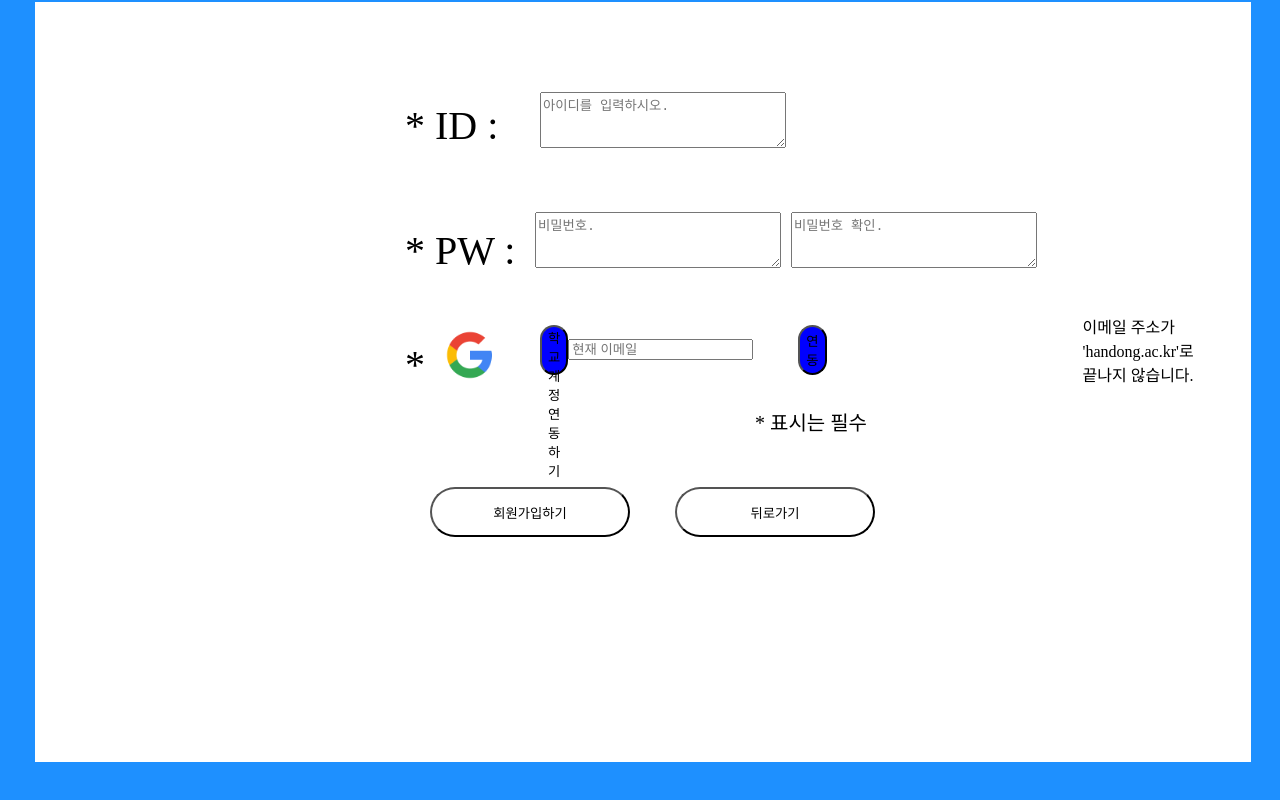
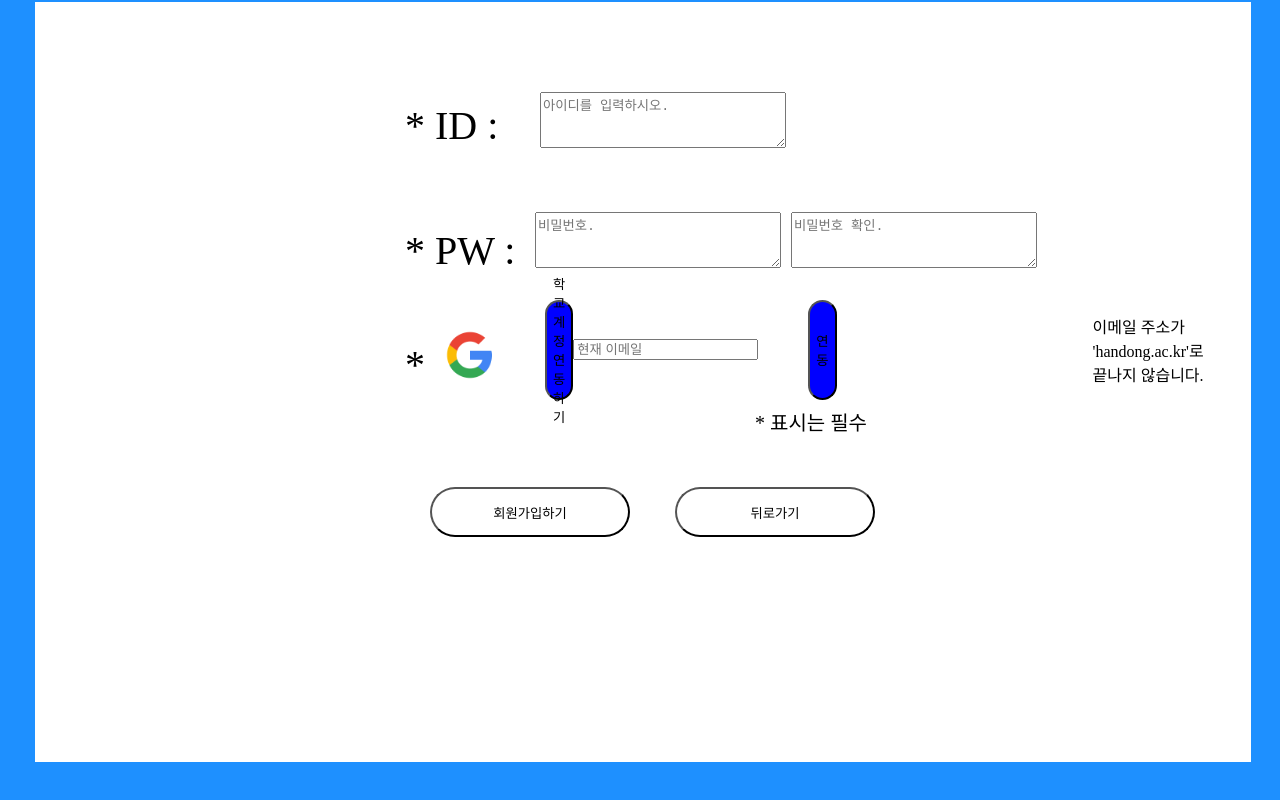
Before and after one commit to SleFriends/HanDongNe, a React (Create React App) app: page /Register in a window 1280 px wide. Shown: the part 670-1470 px from the top of the page. Built offline with nearby package versions, Linux system fonts and the light colour scheme; no server answers; the database is empty.

Commit message:
라우팅 구현 수정

```diff
--- a/src/css/register.css
+++ b/src/css/register.css
@@ -194,15 +194,33 @@ textarea.pwcarea{
 .gmailconnect {
     background-color: red;
     /* 기타 버튼 스타일을 추가로 지정할 수 있습니다. */
+    margin-left: 50px;
+    margin-top: 0px;
+    width:700px;
+    height: 100px;
+    display: flex;
+    align-items: center;
   }
 
   .gmailconnect.confirmed {
     background-color: blue;
+    margin-left: 50px;
+    margin-top: 0px;
+    width:700px;
+    height: 100px;
+    display: flex;
+    align-items: center;
   }
 
   .gmailcheck {
     background-color: red;
     /* 기타 버튼 스타일을 추가로 지정할 수 있습니다. */
+    margin-left: 50px;
+    margin-top: 0px;
+    width:700px;
+    height: 100px;
+    display: flex;
+    align-items: center;
   }
 
   /* register.css */
--- a/src/page/Login.js
+++ b/src/page/Login.js
@@ -86,7 +86,6 @@ function Login() {
         <Route path="/Review" element={<Review />} />
         <Route path="/Myposts" element={<Myposts />} />
         <Route path="/Survey" element={<Survey />} />
-        <Route path="/Login" element={<Login />} />
         <Route path="/MyPage" element={<MyPage />} />
       </Routes>
     </Router>
--- a/src/page/Review.js
+++ b/src/page/Review.js
@@ -58,12 +58,14 @@ function Review() {
       try {
         setUserEmail(auth.currentUser.email);
         // 새로운 리뷰를 Firebase Firestore에 저장합니다.
-        await addDoc(reviewsCollection, {
+        const docRef = await addDoc(reviewsCollection, {
           text: reviewText,
-          timestamp: serverTimestamp(), // Use serverTimestamp to get the current server time
-          email: userEmail, // 작성자의 이메일을 추가하여 함께 저장
-          // Firestore에 필요한 추가 속성이 있다면 더 추가할 수 있습니다.
+          timestamp: serverTimestamp(),
+          email: userEmail,
         });
+
+        // 추가된 문서의 ID를 확인합니다.
+        console.log("추가된 문서의 ID:", docRef.id);
 
         // Firebase Firestore에서 업데이트된 리뷰를 다시 불러옵니다.
         fetchReviews();
--- a/src/page/mypage.js
+++ b/src/page/mypage.js
@@ -146,7 +146,7 @@ const MyPage = () => {
                       {Jeolla}
                     </a>
                   </p>
-                ) : question1 === 'GW' ? (
+                ) : question1 === 'GG' ? (
                   <p>
                     경기도 <a href={SoeulGyeonggi} target="_blank" rel="noreferrer">
                       {SoeulGyeonggi}
```
